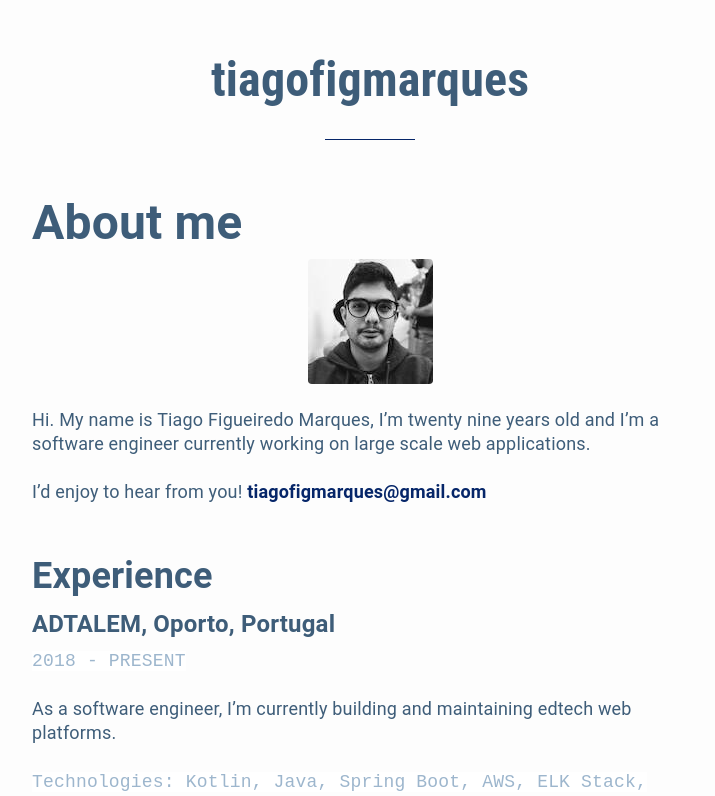
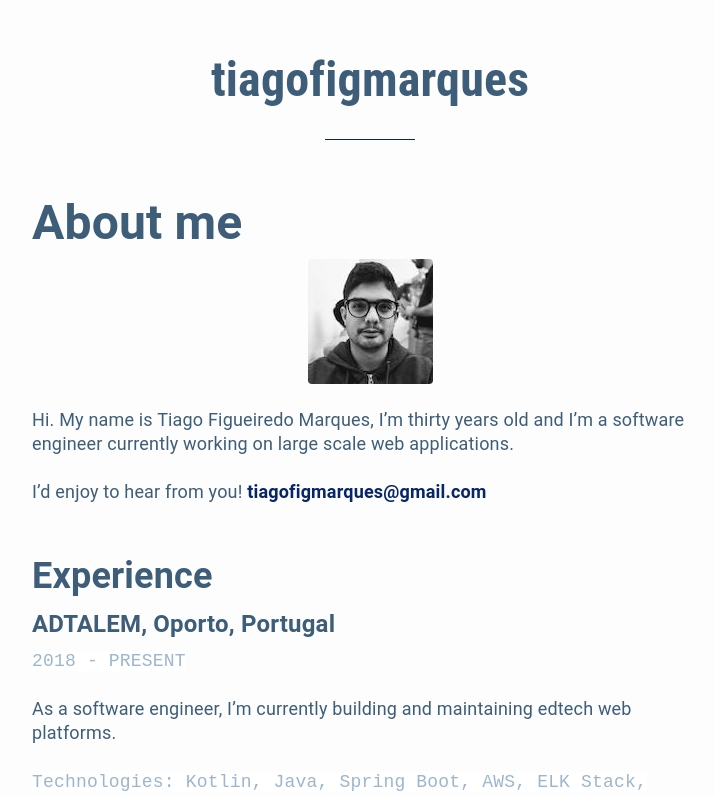
Before and after one commit to tiagofigmarques/tiagofigmarques.github.io, a Jekyll site: the page built from about.md, in a window 1280 px wide and 900 px high, cut to the strip 104-900 px from the top of the window. Shown: the whole strip, without its empty margins (270-985 px from the left). Built offline with Jekyll 4.4.1, drawn with Linux system fonts in a browser that asks for light colours.

Commit message:
Update about and readme pages

```diff
--- a/about.md
+++ b/about.md
@@ -5,7 +5,7 @@ title: About Me
 # About me
 ![Profile](img/me.jpg "Profile Picture")
 
-Hi. My name is Tiago Figueiredo Marques, I’m twenty nine years old and I’m a software engineer currently working on large scale web applications.
+Hi. My name is Tiago Figueiredo Marques, I’m thirty years old and I’m a software engineer currently working on large scale web applications.
 
 I’d enjoy to hear from you! [tiagofigmarques@gmail.com](mailto:hello@tiagofigmarques.dev)
 
```
Also changed, not shown: readme.md.
